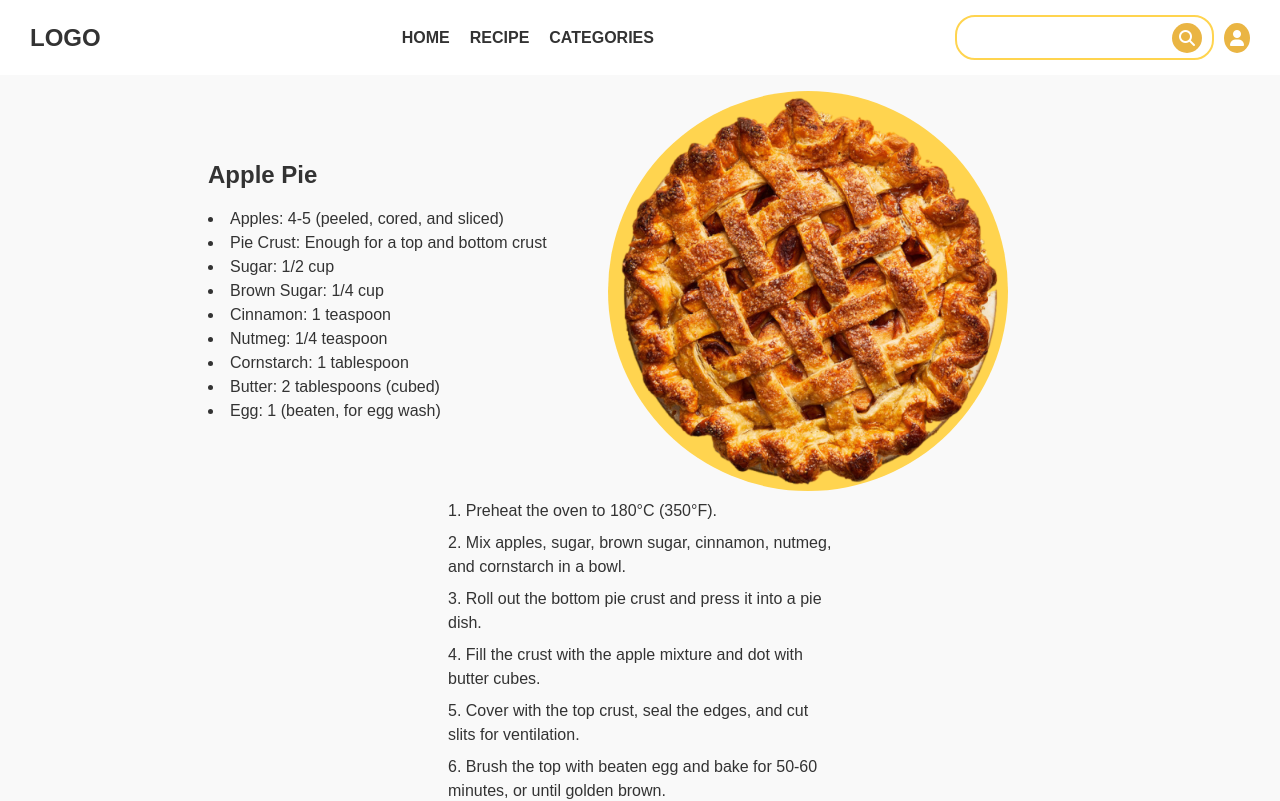
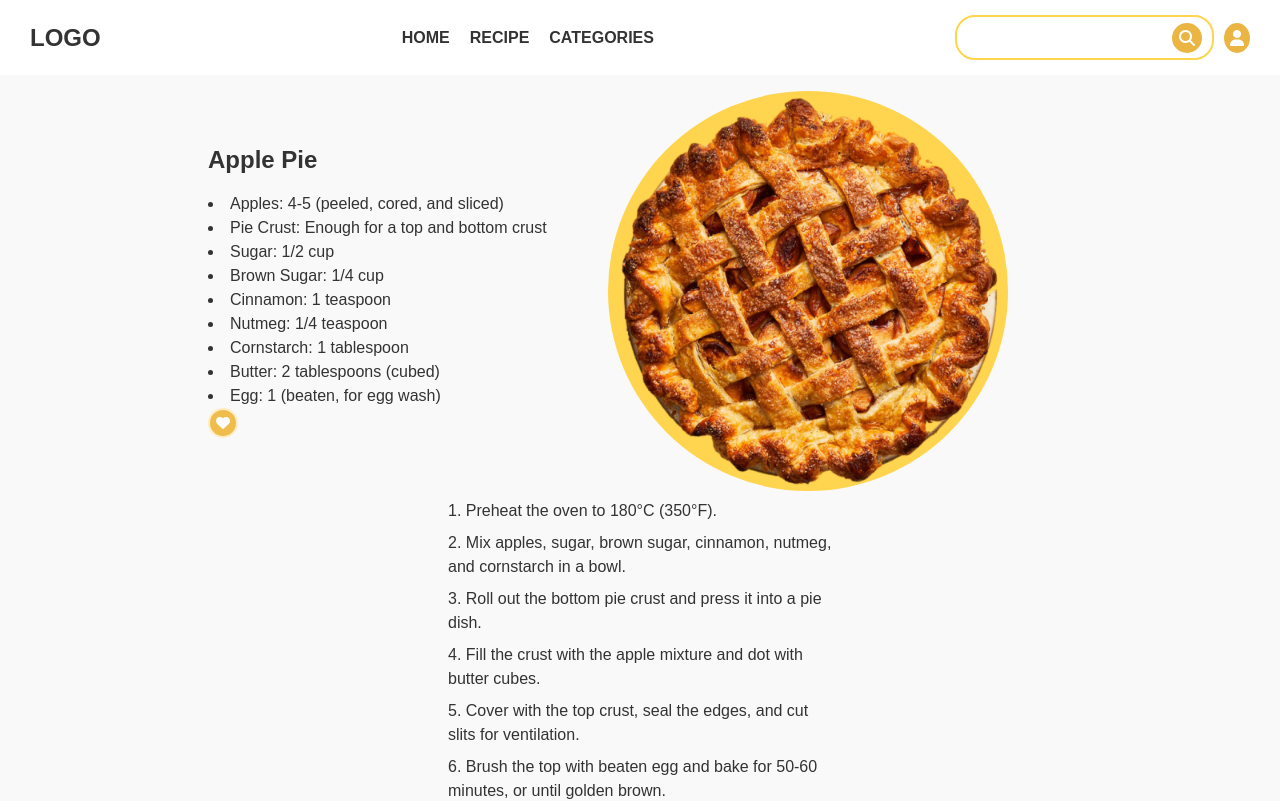
Before and after one commit to pskjksr/food, a Next.js app: page /RecipeDescription/ApplePie in a window 1280 px wide. Shown: the top 801 px of the page. Built offline with nearby package versions, Linux system fonts and the light colour scheme.

Commit message:
Put the "like" button in there.

```diff
--- a/app/RecipeDescription/[slug]/page.jsx
+++ b/app/RecipeDescription/[slug]/page.jsx
@@ -31,6 +31,7 @@ const DetailPage = ({ params }) => {
             {item.ingredients.map((ingredient, index) => (
               <li key={index}>{ingredient}</li>
             ))}
+            <i className="fa-solid fa-heart border-2 text-sm border-[#FFECC1] bg-[#EFBD4C] text-[#fbfbfb] hover:text-[#FFB100] hover:bg-[#FFECC1] hover:border-[#EFBD4C] active:bg-[#F8F8F8] rounded-full p-1.5"></i>
           </ul>
         </div>
 
@@ -80,8 +81,7 @@ const DetailPage = ({ params }) => {
           {ingredients.map((ingredient, index) => (
             <span
               key={index}
-              className="bg-gray-200 px-4 py-2 rounded-full text-sm"
-            >
+              className="bg-gray-200 px-4 py-2 rounded-full text-sm">
               {ingredient}
             </span>
           ))}
--- a/app/layout.jsx
+++ b/app/layout.jsx
@@ -2,8 +2,6 @@ import { Geist, Geist_Mono } from "next/font/google";
 import "./globals.css";
 import "@fortawesome/fontawesome-free/css/all.min.css";
 import Navbar from "./components/Navbar";
-
-
 
 const geistSans = Geist({
   variable: "--font-geist-sans",
```
